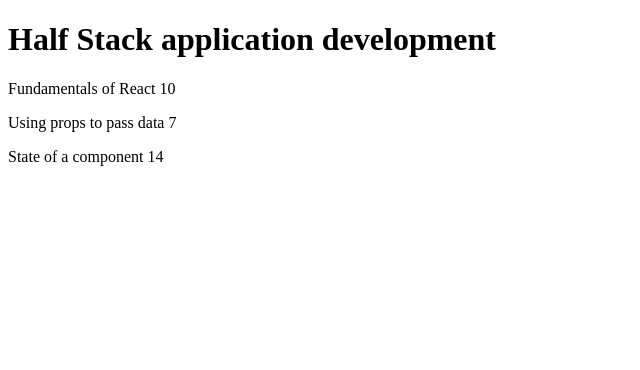
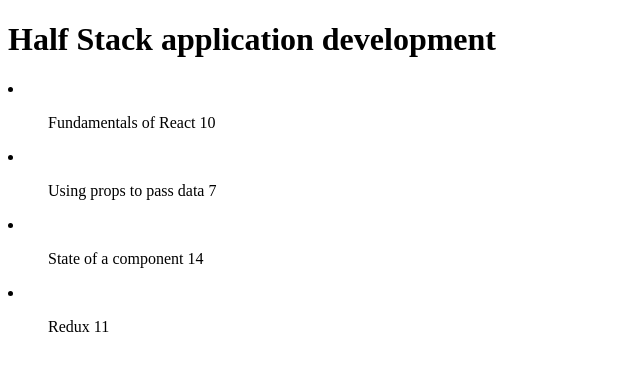
Before and after one commit to angwenfelicia/fullstackopen, a React (Vite) app in the folder part2/courseinfo/: page / in a window 1280 px wide. Shown: the top 370 px of the page, without its empty margins (0-640 px from the left). Built offline with nearby package versions, Linux system fonts and the light colour scheme.

Commit message:
exercise 2.2 in progress

```diff
--- a/part2/courseinfo/src/App.jsx
+++ b/part2/courseinfo/src/App.jsx
@@ -1,29 +1,44 @@
-//exercise 2.1
+//exercise 2.2 in progress
+//to-do:  move the Total component inside Content
+//
 const Header = (props) => <h1>{props.course.name}</h1>
 
-const Content = (props) => (
-  <div>
-    <Part part={props.course.parts[0]} />
-    <Part part={props.course.parts[1]} />
-    <Part part={props.course.parts[2]} />
-  </div>
+//map the parts
+const Content = (props) => {
+  const mapParts = props.course.parts.map( x =>
+    <li>
+      <Part key={x.id} part={x} />
+    </li>
+  )
+
+  return <div>{mapParts}</div>
+}
+
+//each lists contains name and number of exercises
+const Part = (props) => (
+  <ul>
+    {props.part.name} {props.part.exercises}
+  </ul>
 )
 
-const Part = (props) => (
-  <p>
-    {props.part.name} {props.part.exercises}
-  </p>
-)
+//calculate sum using reduce
+//to-do: try implementing useState in initialValue
+//use map again then reduce
+const Total = (props) => {
+  const initialValue = 0
+  /*const sumInitial = props.parts.reduce(
+    (accumulator, currentValue) => accumulator, currentValue, initialValue
+  )*/
 
-//const Total = (props) => <p>Number of exercises {props.total}</p>
+}
 
 const Course = (props) => {
-  console.log(props)
-const { course } = props
+  const { course } = props
   return (
     <div>
       <Header course={course} />
       <Content course={course} />
+      <Total course={course} />
     </div>
   )
 }
@@ -47,6 +62,11 @@ const App = () => {
         name: 'State of a component',
         exercises: 14,
         id: 3
+      },
+      {
+        name: 'Redux',
+        exercises: 11,
+        id: 4
       }
     ]
   }
```
